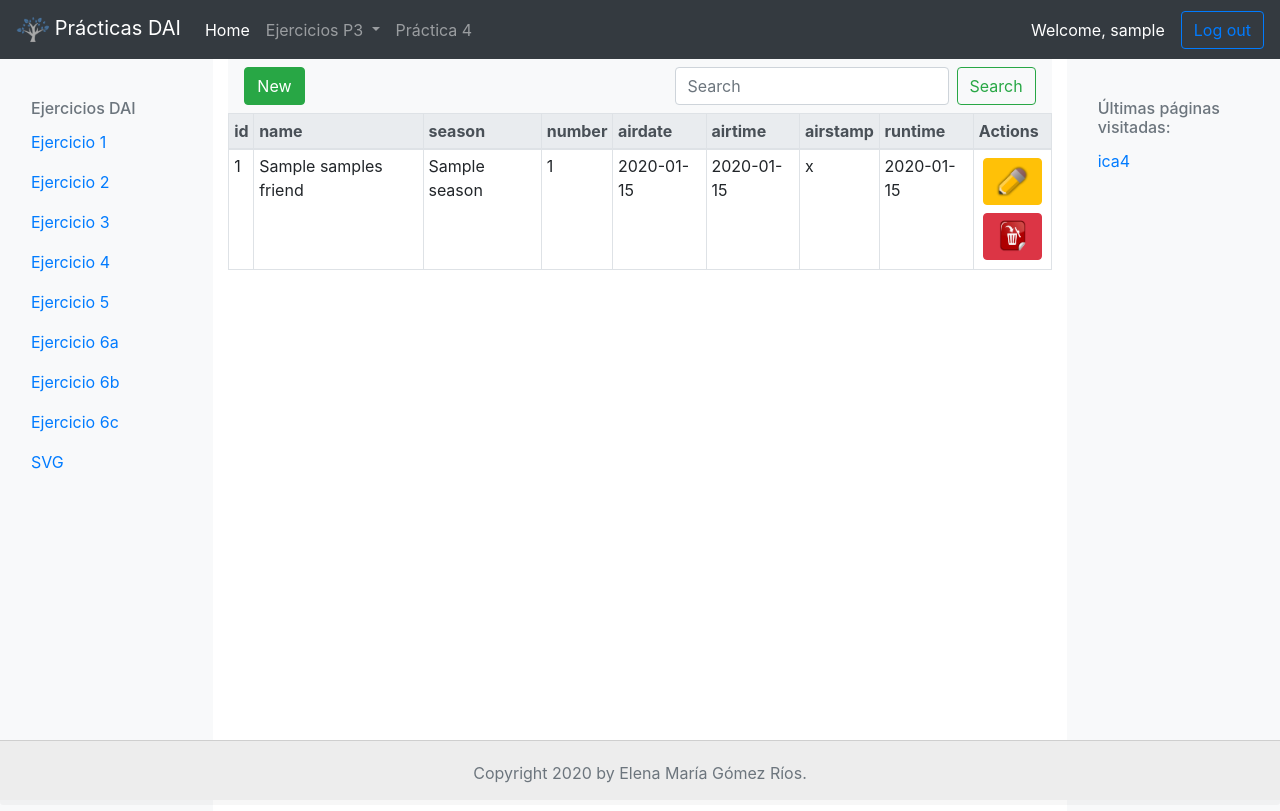
After one commit to ElenaMGR/DAI, a Flask app: page /practica4 in a window 1280 px wide. The commit adds this page. Run offline with Flask 2, Linux system fonts and the light colour scheme; the visitor is signed in with stand-in values (Sample User, id 1); a database or web service that is not in the repository returns one stand-in record (values such as "Sample title").

Commit message:
Terminada IU P4

```diff
--- a/flask/app/app.py
+++ b/flask/app/app.py
@@ -1,5 +1,6 @@
 #./app/app.py
 from flask import Flask, render_template, redirect, url_for, request, session, flash
+from pymongo import MongoClient
 app = Flask(__name__)
 app.secret_key = b'_5#y2L"F4Q8z\n\xec]/'
 
@@ -14,6 +15,9 @@ rank = []
 # newUser (usuarioAdmin)
 numeroAdivina = -1
 numeroIntentos = 0
+
+client = MongoClient("mongo", 27017) # Conectar al servicio (docker) "mongo" en su puerto estandar
+db = client.SampleCollections        # Elegimos la base de datos de ejemplo
 
 @app.route('/')
 @app.route('/index')
@@ -477,3 +481,42 @@ def ordenaP3():
 			tipoAlert = 'warning',
 			login=session['username'],
 			rank=session['urls'])
+
+#########################################################
+#														#
+#					Práctica 4							#
+#														#
+#########################################################
+
+@app.route('/practica4', methods=['GET', 'POST'])
+def practica4():
+	pags_visitadas()
+	mensaje = None
+
+	# Encontramos los documentos de la coleccion "samples_friends"
+	episodios = db.samples_friends.find() # devuelve un cursor(*), no una lista ni un iterador
+
+	lista_episodios = []
+	for episodio in episodios:
+		app.logger.debug(episodio) # salida consola
+		lista_episodios.append(episodio)
+
+	lista_cabeceras = ['id','name','season','number','airdate','airtime','airstamp','runtime']
+	# for cabecera in lista_episodios[0].keys():
+	# 	if not cabecera.startswith('_'):
+	# 		lista_cabeceras.append(cabecera)
+	# 		app.logger.debug("Cabeceras: " + str(cabecera))
+
+
+	if request.method == 'POST':
+		if request.form['search']:
+			app.logger.debug("Search: "+ request.form['search'])
+
+	# a los templates de Jinja hay que pasarle una lista, no el cursor
+
+	return render_template('practica4.html',
+			episodios=lista_episodios,
+			cabeceras = lista_cabeceras,
+			mensaje = mensaje,
+			login=session['username'],
+			rank=session['urls'])
--- a/flask/app/templates/base.html
+++ b/flask/app/templates/base.html
@@ -18,7 +18,7 @@
 <body>
 	<nav class="navbar navbar-expand-lg navbar-dark bg-dark">
 		<a class="navbar-brand" href="/index">
-			<img src="/static/images/logo.png" width="33" height="33" alt="Logo" loading="lazy">
+			<img src="/static/images/logo.png" width="33" height="33" alt="Logo" loading="lazy"> Prácticas DAI
 		</a>
 		<button class="navbar-toggler" type="button" data-toggle="collapse" data-target="#navbarSupportedContent"
 			aria-controls="navbarSupportedContent" aria-expanded="false" aria-label="Toggle navigation">
@@ -28,12 +28,12 @@
 		<div class="collapse navbar-collapse" id="navbarSupportedContent">
 			<ul class="navbar-nav mr-auto">
 				<li class="nav-item active">
-					<a class="nav-link" href="/index">Prácticas DAI <span class="sr-only">(current)</span></a>
+					<a class="nav-link" href="/index">Home</a>
 				</li>
 				<li class="nav-item dropdown">
 					<a class="nav-link dropdown-toggle" href="#" id="navbarDropdown" role="button"
 						data-toggle="dropdown" aria-haspopup="true" aria-expanded="false">
-						Ejercicios
+						Ejercicios P3
 					</a>
 					<div class="dropdown-menu" aria-labelledby="navbarDropdown">
 						<a class="dropdown-item" href="/adivina">Ejercicio 1</a>
@@ -50,6 +50,9 @@
 						<div class="dropdown-divider"></div>
 						<a class="dropdown-item" href="/svg">SVG</a>
 					</div>
+				</li>
+				<li class="nav-item">
+					<a class="nav-link" href="practica4">Práctica 4</a>
 				</li>
 			</ul>
 			<form class="form-inline my-2 my-lg-0">
--- /dev/null
+++ b/flask/app/templates/practica4.html
@@ -0,0 +1,58 @@
+{% extends "base.html" %}
+{% block title %}Index{% endblock %}
+
+{% block html_head %}
+
+{% endblock %}
+
+{% block content %}
+
+<nav class="navbar navbar-light bg-light justify-content-between">
+	<form action="new_item" method="post">
+		<button class="btn btn-success my-2 my-sm-0" type="submit">New</button>
+	</form>
+	<form method="post" class="form-inline">
+		<input class="form-control mr-sm-2" name="search" type="search" placeholder="Search" aria-label="Search">
+		<button class="btn btn-outline-success my-2 my-sm-0" type="submit">Search</button>
+	</form>
+</nav>
+
+<div class="table-responsive" style="height: 500px;">
+	<table id="table" class="table table-bordered table-hover table-sm">
+		<thead id="table-header" class="thead-light">
+			<tr>
+				{% for cabecera in cabeceras %}
+				<th scope="col">{{cabecera}}</th>
+				{% endfor %}
+				<th scope="col">Actions</th>
+			</tr>
+		</thead>
+		<tbody>
+			{% for episodio in episodios %}
+			<tr>
+				<td>{{episodio.id}}</td>
+				<td>{{episodio.name}}</td>
+				<td>{{episodio.season}}</td>
+				<td>{{episodio.number}}</td>
+				<td>{{episodio.airdate}}</td>
+				<td>{{episodio.airtime}}</td>
+				<td>{{episodio.airstamp}}</td>
+				<td>{{episodio.runtime}}</td>
+				<td>
+					<form action="modify_item" method="post">
+						<button type="submit" class="btn btn-warning m-1">
+							<img src="/static/images/modify.png" width="33" height="33" alt="Modify" loading="lazy"
+								title="Modify">
+						</button></form>
+					<form action="delete_item" method="post">
+						<button type="submit" class="btn btn-danger m-1">
+							<img src="/static/images/delete.png" width="33" height="33" alt="Delete" loading="lazy"
+								title="Delete">
+						</button></form>
+				</td>
+			</tr>
+			{% endfor %}
+		</tbody>
+	</table>
+</div>
+{% endblock %}
```
Also changed, not shown: flask/app/static/images/delete.png (added), flask/app/static/images/modify.png (added).
